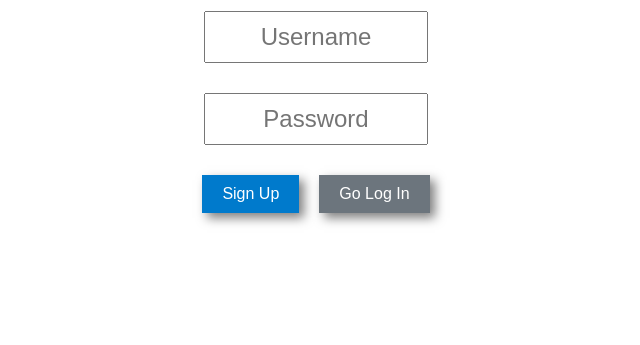
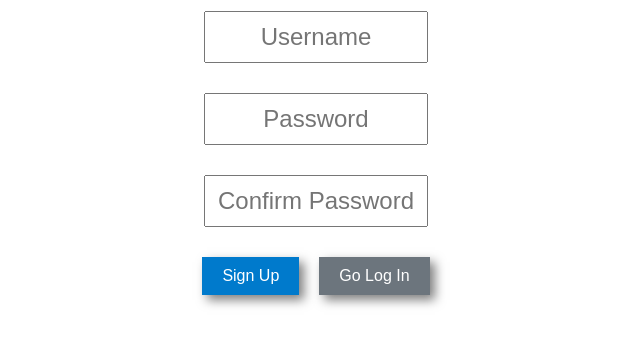
Before and after one commit to Yochen-Chang/Swing-step-practice, a Gatsby site: page /signup in a window 1280 px wide. Shown: the part 107-452 px from the top of the page, without its empty margins (324-964 px from the left). Built offline with nearby package versions, Linux system fonts and the light colour scheme; Gatsby itself is replaced by a stand-in of ours; no server answers.

Commit message:
[DEV] 新增重複密碼功能

```diff
--- a/src/pages/signup.tsx
+++ b/src/pages/signup.tsx
@@ -1,4 +1,5 @@
 // src/pages/signup.tsx
+
 import React, { useState } from "react";
 import { navigate } from "gatsby";
 import { supabase } from "../supabase";
@@ -18,10 +19,17 @@ const LoginButton = styled(Button)`
 const Signup = () => {
   const [username, setUsername] = useState("");
   const [password, setPassword] = useState("");
+  const [confirmPassword, setConfirmPassword] = useState(""); // 新增的狀態
   const [message, setMessage] = useState("");
 
   const handleSignup = async (e: React.FormEvent) => {
     e.preventDefault();
+
+    // 驗證密碼與確認密碼是否一致
+    if (password !== confirmPassword) {
+      setMessage("Passwords do not match. Please try again.");
+      return;
+    }
 
     try {
       // Check if the username already exists
@@ -88,6 +96,15 @@ const Signup = () => {
             required
           />
         </InputContainer>
+        <InputContainer>
+          <Input
+            type="password"
+            placeholder="Confirm Password"
+            value={confirmPassword}
+            onChange={(e) => setConfirmPassword(e.target.value)} // 新增的輸入欄位
+            required
+          />
+        </InputContainer>
         <Button type="submit">Sign Up</Button>
         <LoginButton type="button" onClick={handleNavigateLogin}>
           Go Log In
```
